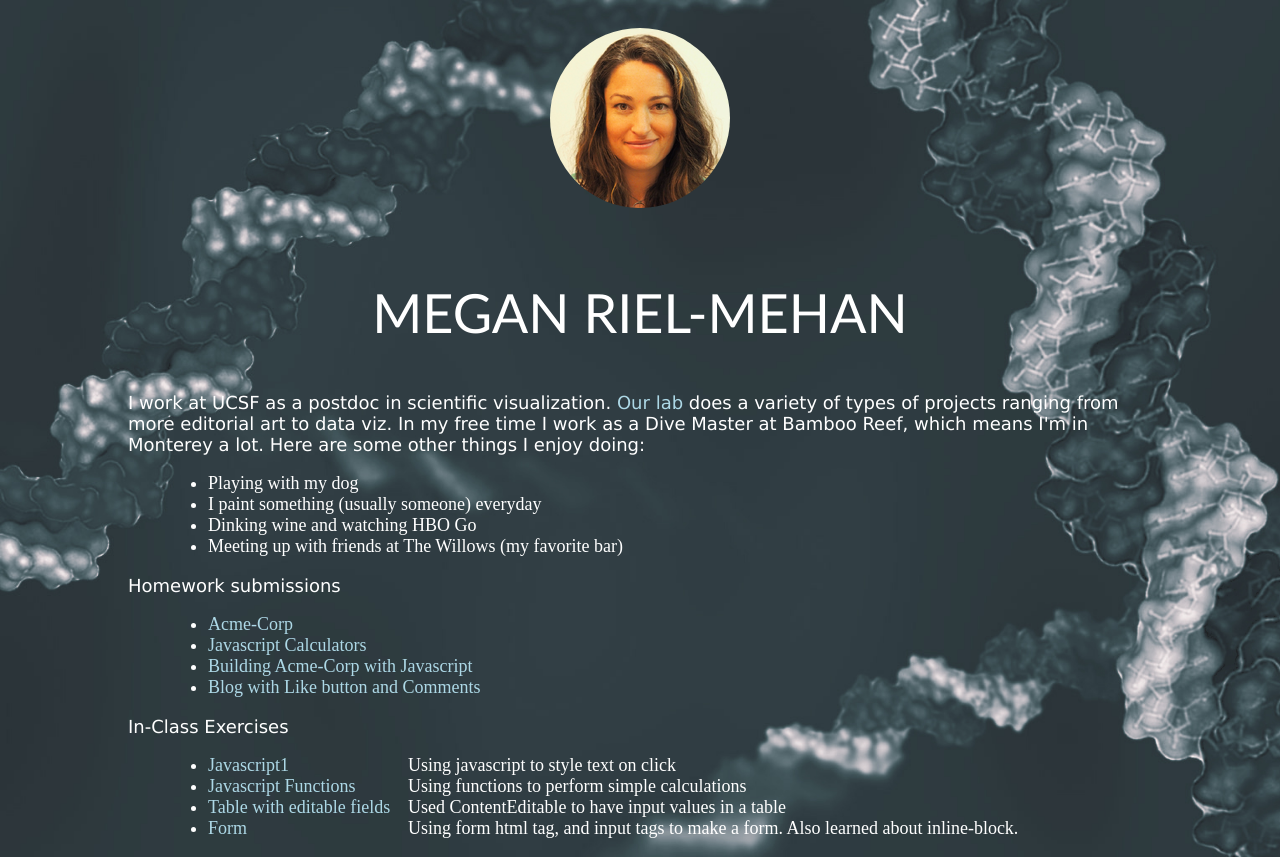
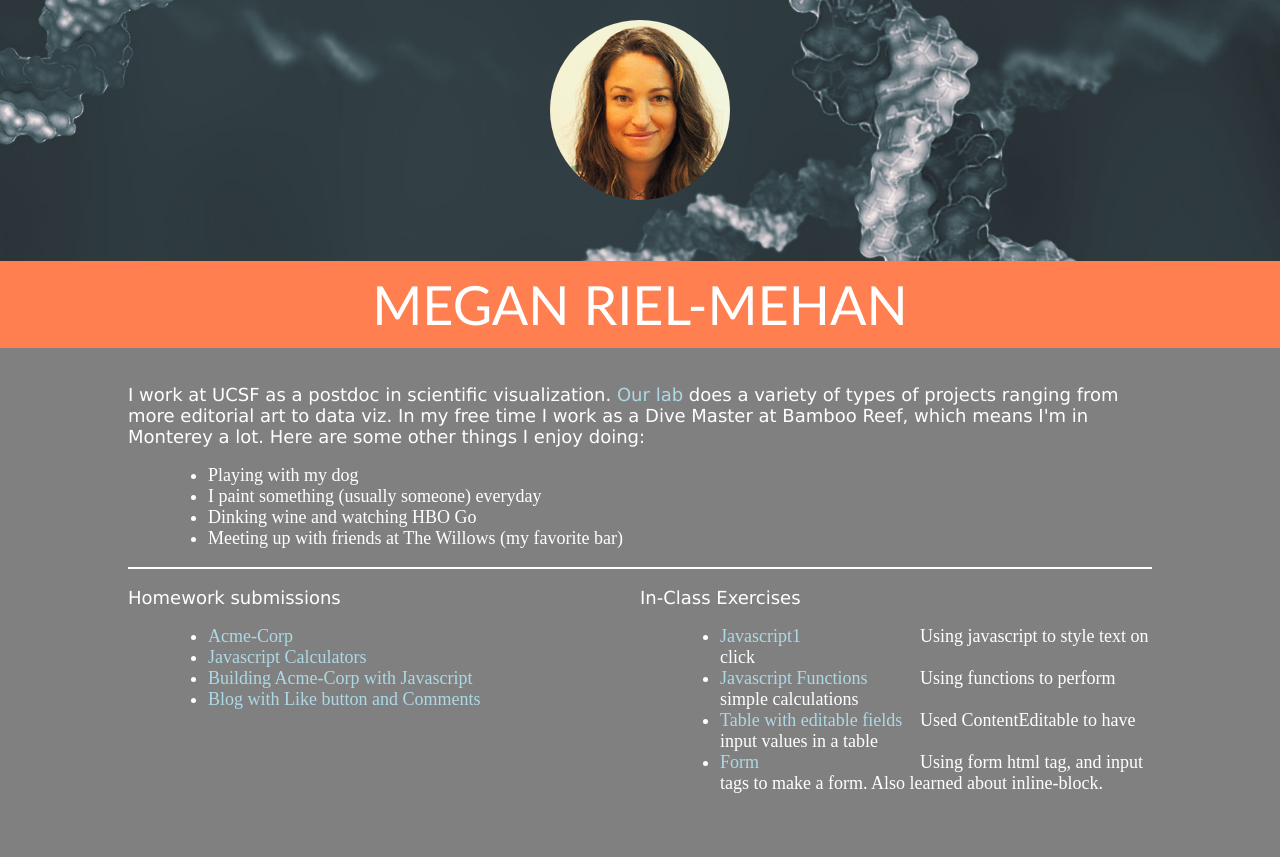
Before and after one commit to meganrm/fewd-website, a plain HTML site: page index.html in a window 1280 px wide. After the commit the page ends 812 px from the top, so only its background shows below. Drawn offline with Linux system fonts and the light colour scheme.

Commit message:
styling to have a banner

```diff
--- a/index.html
+++ b/index.html
@@ -5,16 +5,34 @@
     <title>Megan</title>
     <style media="screen">
     body{
+      margin-top: 0;
       font-size: 18px;
-      width: 80%;
       margin-left: auto;
       margin-right: auto;
-      background: url(images/dna_msms.jpg);
       color: white ;
       background-size: cover;
       background-repeat: no-repeat;
       text-align: center;
+      background-color: gray;
+    }
+    header{
+      background: url(images/dna_msms.jpg)  no-repeat  bottom;
+      width: 100%;
+      background-size: cover;
 
+    }
+    main{
+      width: 80%;
+      margin: auto;
+
+
+    }
+    section{
+      width: 50%;
+      float: left;
+    }
+    .intro{
+      border-bottom: 2px solid;
     }
     h1{
       font-family: "Gill Sans", "Arial";
@@ -24,10 +42,11 @@
       font-size: 3em;
       padding-top: .2em;
       padding-bottom: .2em;
+      background-color: coral;
 
     }
     img{
-      border-radius: 100px;
+      border-radius: 200px;
       margin: 20px;
     }
     p{
@@ -56,12 +75,18 @@
 
   </head>
   <body>
+    <header>
+
+
     <img src="images/megan.png" alt="Megan Riel-Mehan" />
 
     <h1>Megan Riel-Mehan</h1>
+    </header>
+    <main>
+    <div class="intro">
+
     <p>I work at UCSF as a postdoc in scientific visualization. <a href="http://www.mesoscope.org/" target="_blank">Our lab</a> does a variety of types of projects ranging from more editorial art to data viz. In my free time I work as a Dive Master at Bamboo Reef, which means I'm in Monterey a lot. Here are some other things I enjoy doing:
     </p>
-
     <ul>
       <li>Playing with my dog</li>
       <li>I paint something (usually someone) everyday</li>
@@ -69,6 +94,9 @@
       <li>Meeting up with friends at The Willows (my favorite bar)</li>
 
     </ul>
+  </div>
+
+    <section class='homework'>
 
     <p>  Homework submissions  </p>
       <ul>
@@ -78,6 +106,9 @@
         <li><a href="blog.html">Blog with Like button and Comments</a></li>
 
       </ul>
+    </section>
+<section class='in-class'>
+
     <p>
       In-Class Exercises
     </p>
@@ -88,5 +119,8 @@
       <li><a href="form.html">Form</a>Using form html tag, and input tags to make a form. Also learned about inline-block.</li>
 
     </ul>
+  </section>
+
+  </main>
   </body>
 </html>
```
